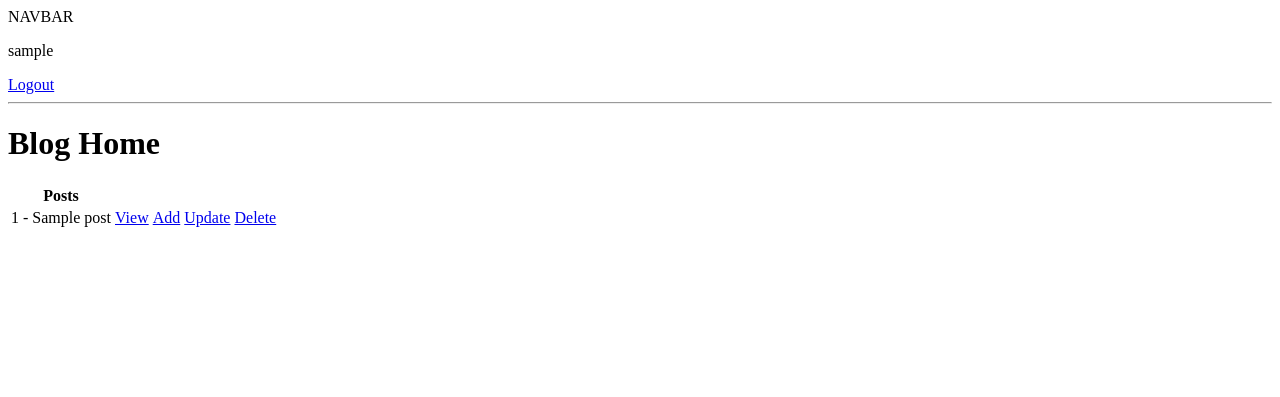
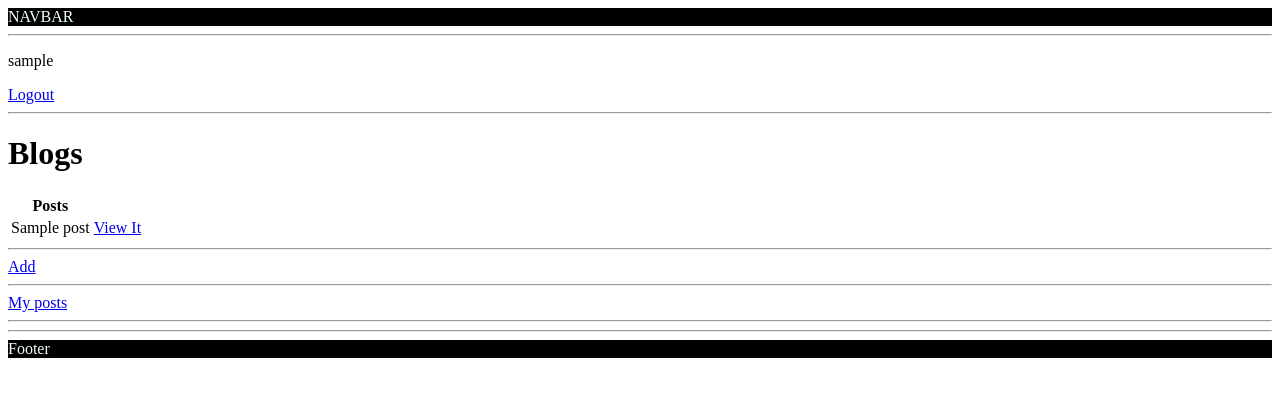
Before and after one commit to i-bilge/Djngo-BlogApp, a Django app: page / in a window 1280 px wide. Shown: the top 397 px of the page. Run offline with Django 4.2, Linux system fonts and the light colour scheme; a user stored in the database is signed in; tables that the repository leaves empty hold one stand-in row (values such as "Sample post").

Commit message:
home page  and base page are reviewed.

```diff
--- a/blogproj/blog/templates/blog/base.html
+++ b/blogproj/blog/templates/blog/base.html
@@ -12,11 +12,18 @@
     {% endif %}
 </head>
 <body>
-        NAVBAR
+        <nav style="background-color: black; color:azure">
+            NAVBAR
+        </nav>
+        <hr>
 
         {% block content %}
 
         {% endblock content %}
+        <hr>
+        <footer style="background-color: black; color:azure">
+            Footer
+        </footer>
 
 </body>
 </html>
--- /dev/null
+++ b/blogproj/blog/templates/blog/home.html
@@ -0,0 +1,40 @@
+{% extends 'blog/base.html' %}
+
+{% block content %}
+    <!-- <h1>Blog Home</h1>
+    <hr>
+
+    {% for posts in posts %}
+        <h3>{{ posts.title }}</h3>
+        <p>By: {{ posts.author }} on {{ posts.date_posted }}</p>
+        <p>{{ posts.content }}</p>
+        <br>
+    {% endfor %}  -->
+    {% if request.user.is_authenticated %}
+        <p>{{ request.user }}</p>
+        <a href="{% url 'logout' %}">Logout</a>
+    {% else %}
+        <a href="{% url 'login' %}">Login</a>
+    {% endif %}
+    <hr>
+
+    <h1>Blogs</h1>
+
+    <table>
+        <tr>
+            <th>Posts</th>
+        </tr>
+
+        {% for posts in post %}
+        <tr>
+            <td>{{ posts.title }}</td>
+            <td><a href="{% url 'posts-detail' posts.id %}">View It</a></td>
+        {% empty %}
+        <h3>No posts in list</h3>
+        <a href="{% url 'post-create' %}">Add New Post</a>
+        {% endfor %}
+    </table><hr>
+    <a href="{% url 'post-create' %}">Add</a> <hr>
+    <a href="{% url 'posts' %}">My posts</a> <hr>
+
+{% endblock content %}
--- a/blogproj/blog/urls.py
+++ b/blogproj/blog/urls.py
@@ -1,9 +1,10 @@
 from django.urls import path
-from .views import PostList, PostDetail, PostCreate, PostUpdate, PostDelete, CustomLoginView, RegisterPage
+from .views import HomePage, PostList, PostDetail, PostCreate, PostUpdate, PostDelete, CustomLoginView, RegisterPage
 from django.contrib.auth.views import LogoutView
 
 urlpatterns = [
-    path('', PostList.as_view(), name='post'),
+    path('', HomePage.as_view(), name='home'),
+    path('posts/', PostList.as_view(), name='posts'),
     path('post-create/', PostCreate.as_view(), name='post-create'),
     path('post/<int:pk>/', PostDetail.as_view(), name= 'posts-detail'),
     path('post-update/<int:pk>/', PostUpdate.as_view(), name= 'posts-update'),
--- a/blogproj/blog/views.py
+++ b/blogproj/blog/views.py
@@ -45,9 +45,15 @@ def about(request):
     return render(request, 'blog/about.html', {'title':"About Page"})
 
 # -------------------------------------------------
+class HomePage(ListView):
+    model = Post
+    context_object_name = 'post'
+    template_name = 'blog/home.html'
+
 class PostList(LoginRequiredMixin, ListView):
     model = Post
     context_object_name = 'post'
+    template_name = 'blog/post_list.html'
 
     def get_context_data(self, **kwargs):
         context = super().get_context_data(**kwargs)
```
